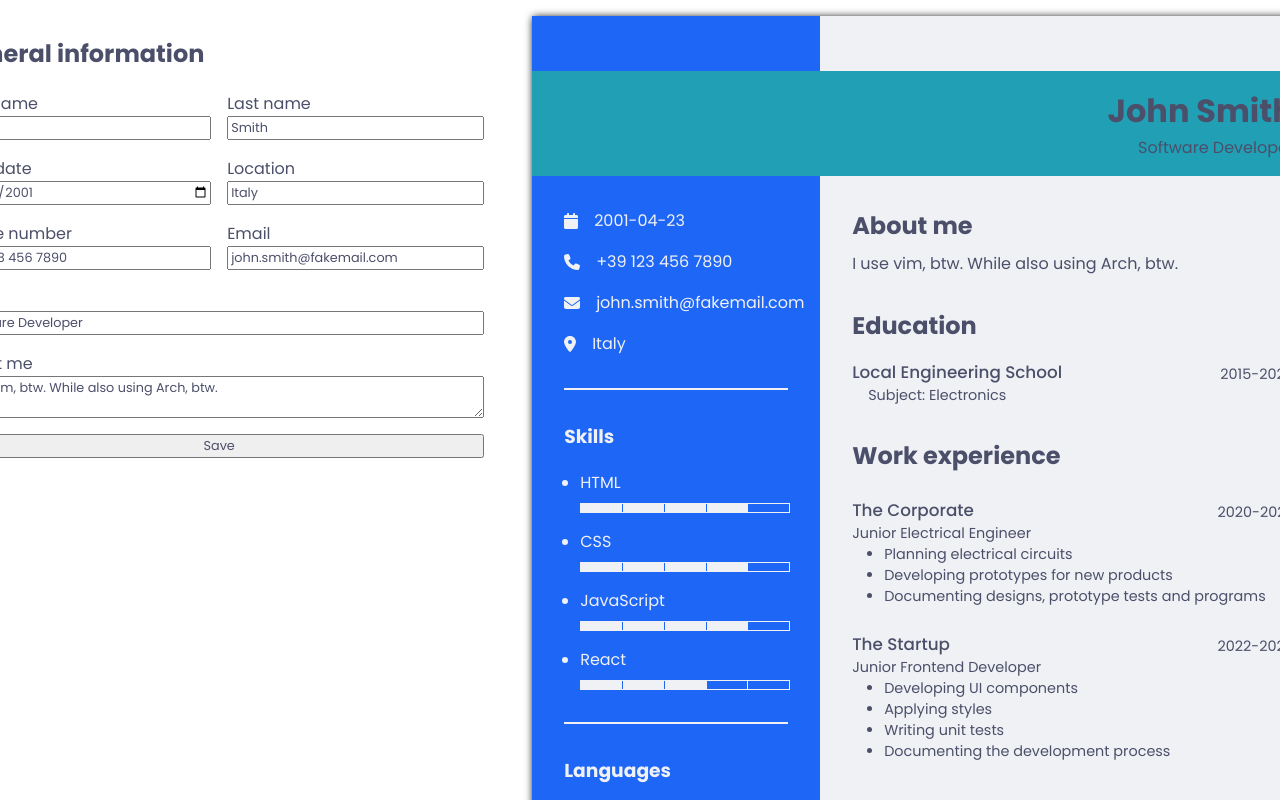
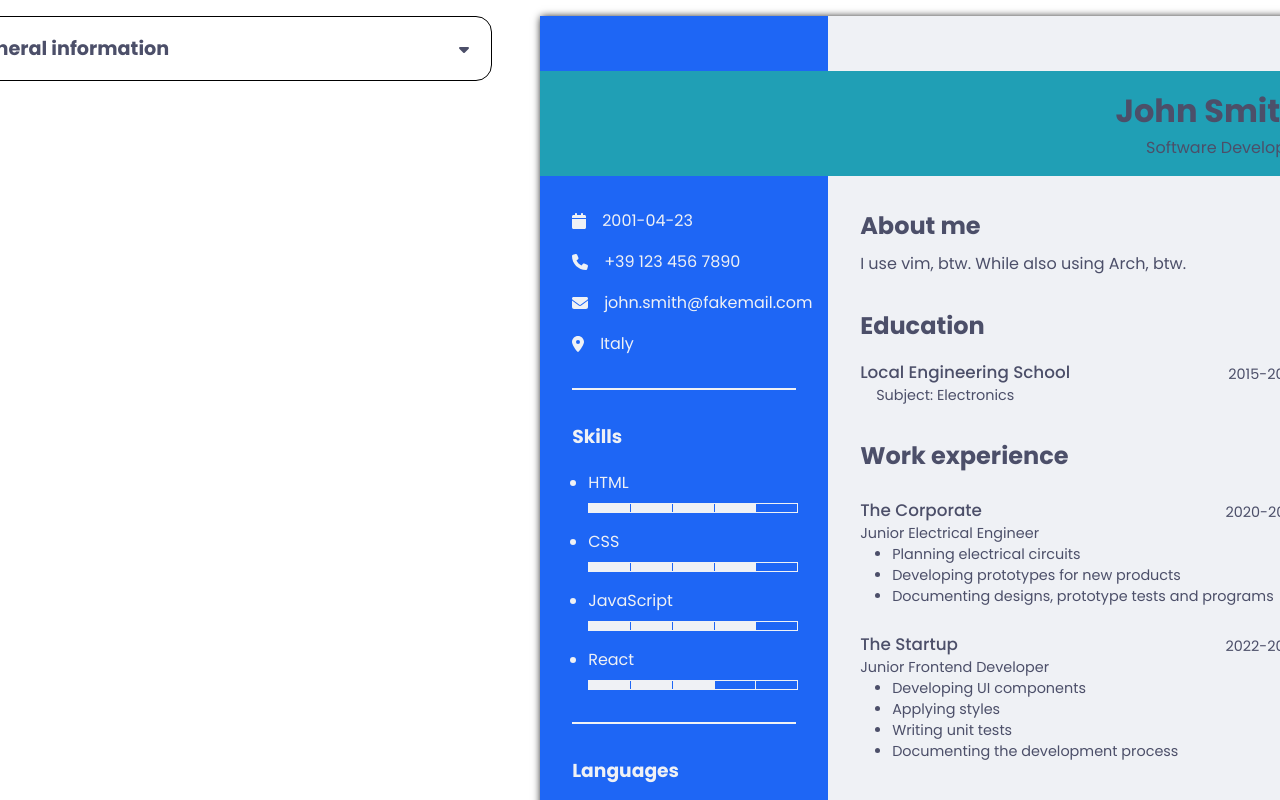
Before and after one commit to Thomsn1337/cv-app, a React (Vite) app: page / in a window 1280 px wide. Shown: the top 800 px of the page. Built offline with nearby package versions, Linux system fonts and the light colour scheme.

Commit message:
feat: add dropdown panel

```diff
--- /dev/null
+++ b/src/components/dropdown.jsx
@@ -0,0 +1,21 @@
+/* eslint-disable react/prop-types */
+import { FontAwesomeIcon } from "@fortawesome/react-fontawesome";
+import "../styles/dropdown.css";
+
+export default function Dropdown({ title, isActive, onShow, children }) {
+    return (
+        <div className="dropdown">
+            <button className="header" onClick={onShow}>
+                <h2>{title}</h2>
+                <FontAwesomeIcon
+                    icon={
+                        isActive
+                            ? "fa-solid fa-caret-up"
+                            : "fa-solid fa-caret-down"
+                    }
+                />
+            </button>
+            {isActive && <div className="content">{children}</div>}
+        </div>
+    );
+}
--- a/src/components/inputSection.jsx
+++ b/src/components/inputSection.jsx
@@ -1,10 +1,19 @@
 /* eslint-disable react/prop-types */
+import { useState } from "react";
+import Dropdown from "./dropdown";
 import GeneralDataForm from "./inputSection/generalDataForm";
 
 export default function InputSection({ currentData, setData }) {
+    const [activeField, setActiveField] = useState(null);
+
     return (
         <div className="input-section">
-            <GeneralDataForm currentData={currentData} setData={setData} />
+            <Dropdown
+                title="General information"
+                isActive={activeField === 0}
+                onShow={() => setActiveField(activeField === null ? 0 : null)}>
+                <GeneralDataForm currentData={currentData} setData={setData} />
+            </Dropdown>
         </div>
     );
 }
--- a/src/components/inputSection/generalDataForm.jsx
+++ b/src/components/inputSection/generalDataForm.jsx
@@ -26,14 +26,10 @@ export default function GeneralDataForm({ currentData, setData }) {
                 about: newData.about,
             },
         });
-
-        console.log({ ...currentData });
-        console.log(newData);
     }
 
     return (
         <form action="#" onSubmit={handleFormSubmit}>
-            <h2>General information</h2>
             <div className="input-group">
                 <InputField
                     name="First name"
--- /dev/null
+++ b/src/styles/dropdown.css
@@ -0,0 +1,33 @@
+.dropdown {
+    width: 32rem;
+    padding: 1rem;
+    border: 1px solid black;
+    border-radius: 1rem;
+    height: max-content;
+
+    transition: height 0.3s;
+}
+
+.dropdown .header {
+    cursor: pointer;
+    border-bottom: 1px solid black;
+    width: 100%;
+    background: none;
+    border: none;
+
+    display: flex;
+    align-items: center;
+    justify-content: space-between;
+}
+
+.dropdown .header svg {
+    font-size: 1rem;
+}
+
+.dropdown h2 {
+    margin: 0;
+}
+
+.content {
+    margin-top: 1rem;
+}
```
